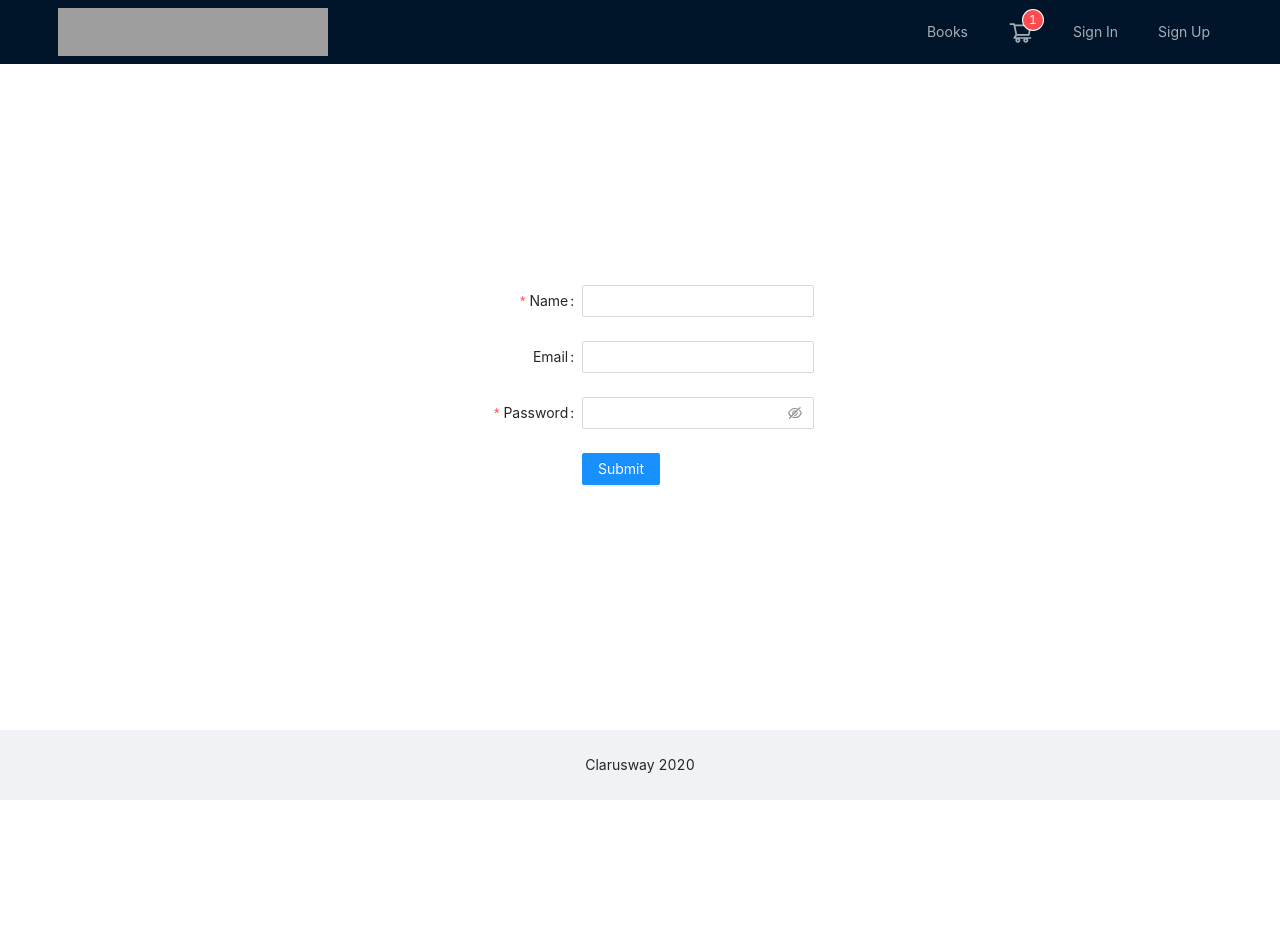
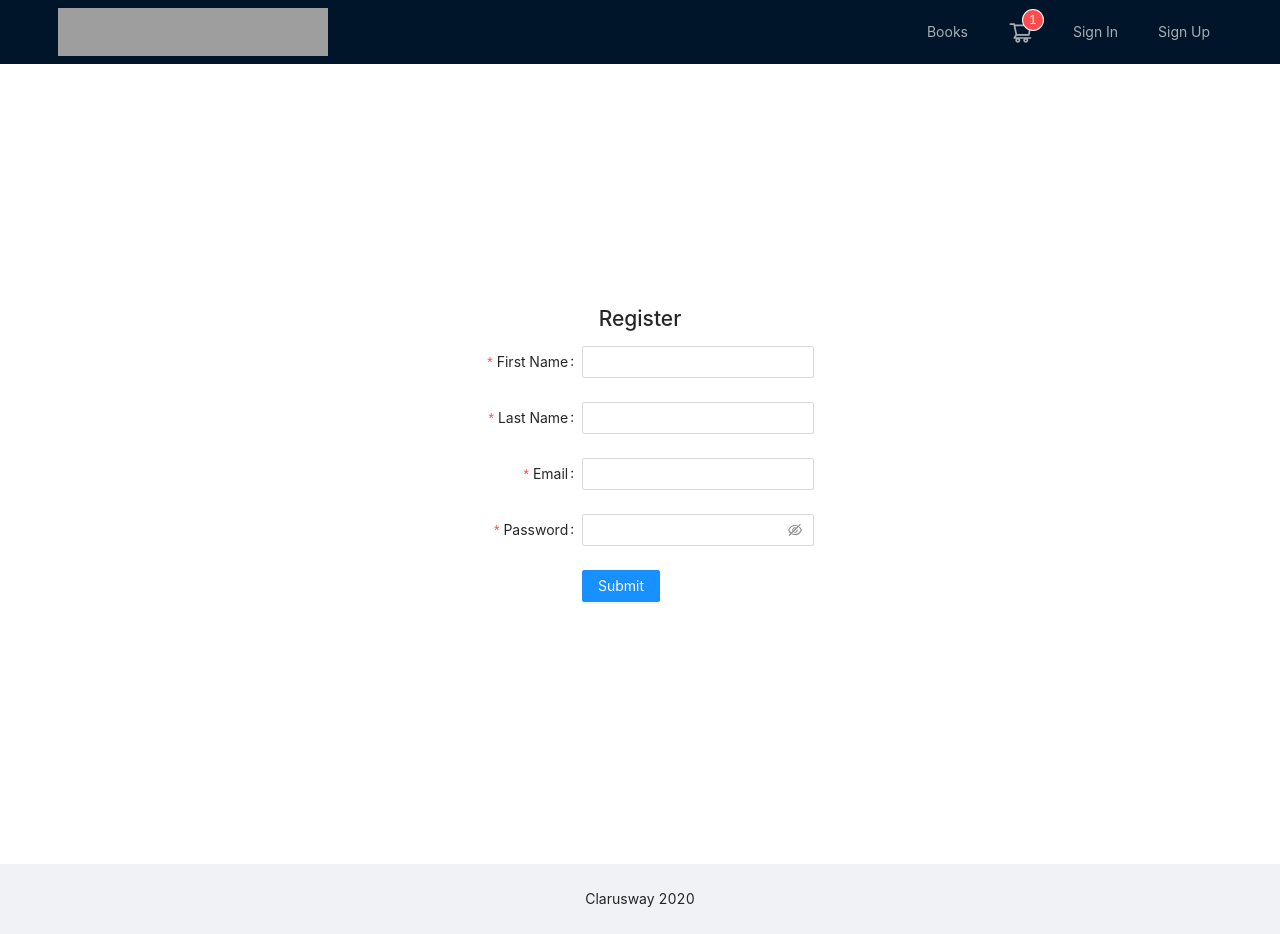
Before and after one commit to denizozmen/mern-stack-bookstore, a React (Create React App) app in the folder client/: page /signup in a window 1280 px wide. Before the commit the page ends 800 px from the top, so only its background shows below. Built offline with nearby package versions, Linux system fonts and the light colour scheme; grey boxes are pictures that could not be loaded.

Commit message:
Update signup

```diff
--- a/client/src/App.css
+++ b/client/src/App.css
@@ -1,7 +1,8 @@
 @import "~antd/dist/antd.css";
+@import "~react-toastify/dist/ReactToastify.css";
 
 .ant-layout {
-  height: 100vh;
+  min-height: 100vh;
 }
 .ant-layout-header {
   display: flex;
@@ -20,7 +21,7 @@
   justify-content: center;
   align-items: center;
   width: 100%;
-  height: 100%;
+  min-height: 100vh;
   padding: 24px;
 }
 .site-layout-content {
--- a/client/src/App.js
+++ b/client/src/App.js
@@ -2,12 +2,14 @@ import "./App.css";
 import AppRouter from "./Router/Router";
 import AuthContextProvider from "./context/AuthContext";
 import { Layout } from "antd";
+import { ToastContainer } from "react-toastify";
 
 function App() {
   return (
     <AuthContextProvider>
       <Layout className="layout">
         <AppRouter />
+        <ToastContainer />
       </Layout>
     </AuthContextProvider>
   );
--- a/client/src/pages/Signin.js
+++ b/client/src/pages/Signin.js
@@ -3,6 +3,7 @@ import { Form, Input, Button, Checkbox } from "antd";
 import { postData } from "../helper/PostData";
 import { useHistory } from "react-router-dom";
 import { AuthContext } from "../context/AuthContext";
+import { toast } from "react-toastify";
 
 const layout = {
   labelCol: { span: 8 },
@@ -17,11 +18,15 @@ const Signin = () => {
   const { setLoggedIn } = useContext(AuthContext);
 
   const onFinish = (values) => {
-    postData("/api/auth/login", values).then((data) => {
-      localStorage.setItem("token", data.token);
-      setLoggedIn(true);
-      history.push("/");
-    });
+    postData("/api/auth/login", values)
+      .then((data) => {
+        localStorage.setItem("token", data.token);
+        setLoggedIn(true);
+        history.push("/");
+      })
+      .catch((err) => {
+        toast(err?.message || "An error occured");
+      });
   };
 
   const onFinishFailed = (errorInfo) => {
@@ -37,10 +42,17 @@ const Signin = () => {
         onFinish={onFinish}
         onFinishFailed={onFinishFailed}
       >
+        <h1 style={{ textAlign: "center" }}>Log In</h1>
         <Form.Item
           label="Email"
           name="email"
-          rules={[{ required: true, message: "Please input your email!" }]}
+          rules={[
+            {
+              type: "email",
+              required: true,
+              message: "Please input your email!",
+            },
+          ]}
         >
           <Input />
         </Form.Item>
--- a/client/src/pages/Signup.js
+++ b/client/src/pages/Signup.js
@@ -1,13 +1,11 @@
-import { Form, Input, Button, Checkbox } from "antd";
-import { Layout } from "antd";
+import { Form, Input, Button } from "antd";
+import { useHistory } from "react-router-dom";
+import { postData } from "../helper/PostData";
+import { toast } from "react-toastify";
 
-const { Content } = Layout;
 const layout = {
   labelCol: { span: 8 },
   wrapperCol: { span: 16 },
-};
-const tailLayout = {
-  wrapperCol: { offset: 8, span: 16 },
 };
 
 const validateMessages = {
@@ -18,8 +16,17 @@ const validateMessages = {
 };
 
 const Signup = () => {
+  let history = useHistory();
+
   const onFinish = (values) => {
-    console.log("Success:", values);
+    postData("/api/auth/register", values)
+      .then((data, err) => {
+        toast("Successfully registered");
+        history.push("/");
+      })
+      .catch((err) => {
+        toast(err?.message || "An error occured");
+      });
   };
 
   const onFinishFailed = (errorInfo) => {
@@ -35,23 +42,31 @@ const Signup = () => {
         validateMessages={validateMessages}
         onFinishFailed={onFinishFailed}
       >
+        <h1 style={{ textAlign: "center" }}>Register</h1>
         <Form.Item
-          name={["user", "name"]}
-          label="Name"
+          name={"firstName"}
+          label="First Name"
           rules={[{ required: true }]}
         >
           <Input />
         </Form.Item>
         <Form.Item
-          name={["user", "email"]}
+          name={"lastName"}
+          label="Last Name"
+          rules={[{ required: true }]}
+        >
+          <Input />
+        </Form.Item>
+        <Form.Item
+          name={"email"}
           label="Email"
-          rules={[{ type: "email" }]}
+          rules={[{ type: "email", required: true }]}
         >
           <Input />
         </Form.Item>
         <Form.Item
           label="Password"
-          name={["user", "password"]}
+          name={"password"}
           rules={[{ required: true }]}
         >
           <Input.Password />
```
